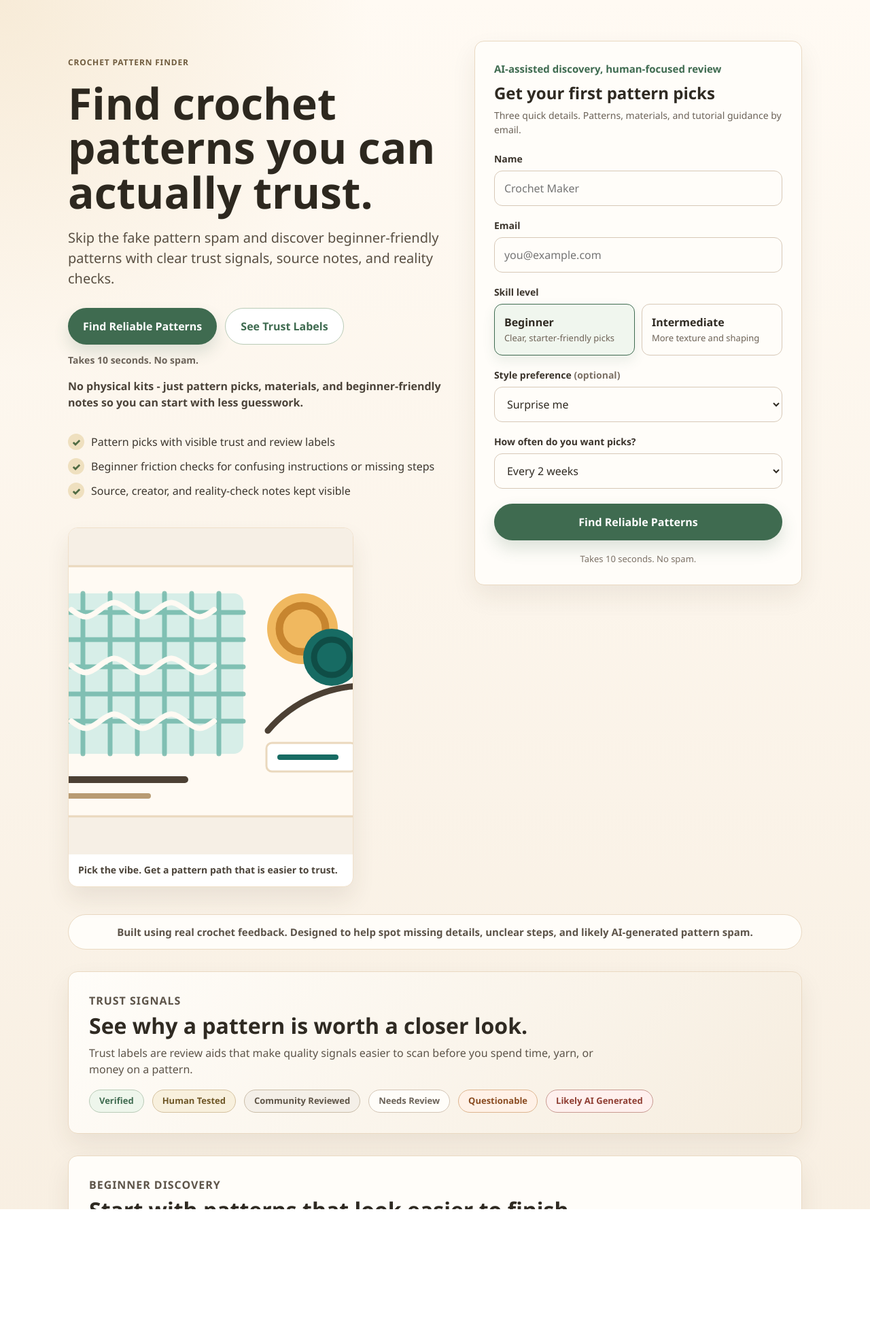
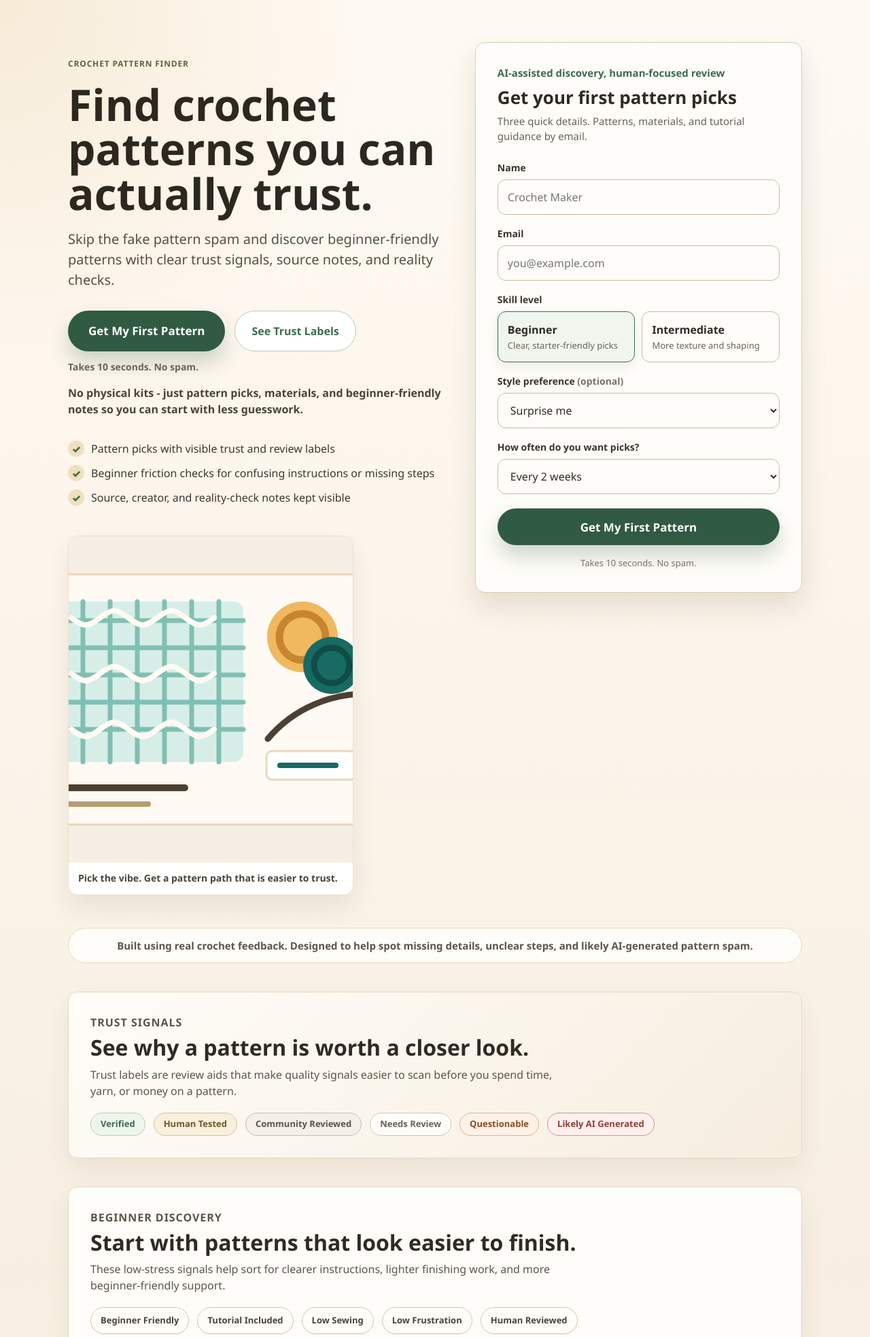
Before and after one commit to trenpatterson-dot/crochet-pattern-agent, a Flask app: page / in a window 1280 px wide. Shown: the top 1967 px of the page at 68% size. Run offline with Flask 3, Linux system fonts and the light colour scheme; parts of the project's set-up code (start-up, migrations or seed data) failed here and were passed over.

Commit message:
polish crochet landing page conversion design

```diff
--- a/templates/form.html
+++ b/templates/form.html
@@ -20,7 +20,7 @@
     .page {
       width: min(1120px, 100%);
       margin: 0 auto;
-      padding: 34px 20px 56px;
+      padding: 34px 20px 64px;
     }
 
     .hero {
@@ -29,10 +29,10 @@
       grid-template-areas:
         "copy signup"
         "visual signup";
-      gap: 32px;
+      gap: 34px;
       align-items: start;
       min-height: auto;
-      padding: 26px 0 18px;
+      padding: 28px 0 20px;
     }
 
     .soft-panel {
@@ -78,8 +78,8 @@
     .hero-actions {
       display: flex;
       flex-wrap: wrap;
-      gap: 12px;
-      margin-top: 28px;
+      gap: 14px;
+      margin-top: 30px;
     }
 
     .trust-line {
@@ -106,18 +106,26 @@
       font-weight: 760;
       text-align: center;
       cursor: pointer;
-      transition: transform 0.15s, box-shadow 0.15s, background 0.15s;
+      transition: transform 0.15s, box-shadow 0.15s, background 0.15s, border-color 0.15s;
     }
 
     .button-link {
       display: inline-flex;
       align-items: center;
       justify-content: center;
-      padding: 0 22px;
+      padding: 0 24px;
       background: #3f6b50;
       color: #fff;
       text-decoration: none;
       box-shadow: 0 12px 22px rgba(63, 107, 80, 0.16);
+    }
+
+    .hero-actions .button-link:first-child {
+      min-height: 60px;
+      padding: 0 30px;
+      background: #315a42;
+      font-size: 17px;
+      box-shadow: 0 16px 30px rgba(49, 90, 66, 0.24);
     }
 
     .button-link.secondary {
@@ -190,12 +205,14 @@
 
     .signup-card {
       grid-area: signup;
-      padding: 28px;
+      padding: 32px;
+      border-color: #dfcbb1;
+      box-shadow: 0 20px 42px rgba(68, 52, 30, 0.13);
     }
 
     .form-intro {
       display: inline-flex;
-      margin-bottom: 10px;
+      margin-bottom: 9px;
       color: #3f6b50;
       font-size: 15px;
       font-weight: 760;
@@ -203,15 +220,16 @@
 
     .signup-card h2 {
       color: #2f2a22;
-      font-size: 24px;
+      font-size: 26px;
       line-height: 1.2;
       margin-bottom: 8px;
+      font-weight: 780;
     }
 
     .form-note {
       color: #6b6258;
-      font-size: 14px;
-      margin-bottom: 22px;
+      font-size: 15px;
+      margin-bottom: 24px;
     }
 
     .error-msg {
@@ -226,7 +244,7 @@
 
     form {
       display: grid;
-      gap: 18px;
+      gap: 17px;
     }
 
     .field-label {
@@ -243,21 +261,23 @@
       width: 100%;
       min-height: 52px;
       padding: 12px 14px;
-      border: 1.5px solid #d7c8b7;
+      border: 1.5px solid #cbb9a4;
       border-radius: 12px;
       background: #fffdf9;
       color: #2f2a22;
       font: inherit;
       font-size: 16px;
-      transition: border-color 0.2s, box-shadow 0.2s;
+      box-shadow: inset 0 1px 0 rgba(255, 255, 255, 0.72);
+      transition: border-color 0.2s, box-shadow 0.2s, background 0.2s;
     }
 
     input[type="text"]:focus,
     input[type="email"]:focus,
     select:focus {
       outline: none;
-      border-color: #3f6b50;
-      box-shadow: 0 0 0 4px rgba(63, 107, 80, 0.12);
+      border-color: #315a42;
+      background: #fff;
+      box-shadow: 0 0 0 4px rgba(49, 90, 66, 0.16);
     }
 
     .skill-group {
@@ -270,7 +290,7 @@
       display: block;
       min-height: 72px;
       padding: 14px;
-      border: 1.5px solid #d7c8b7;
+      border: 1.5px solid #cbb9a4;
       border-radius: 12px;
       background: #fffdf9;
       cursor: pointer;
@@ -293,9 +313,10 @@
       width: 100%;
       margin-top: 4px;
       border: none;
-      background: #3f6b50;
+      background: #315a42;
       color: #fff;
-      box-shadow: 0 12px 24px rgba(63, 107, 80, 0.18);
+      font-size: 17px;
+      box-shadow: 0 16px 30px rgba(49, 90, 66, 0.24);
     }
 
     .privacy-note {
@@ -305,12 +326,12 @@
     }
 
     .section {
-      margin-top: 32px;
+      margin-top: 42px;
     }
 
     .section-header {
       max-width: 780px;
-      margin-bottom: 18px;
+      margin-bottom: 20px;
     }
 
     .section-kicker {
@@ -332,6 +353,7 @@
     }
 
     .section-header p {
+      max-width: 680px;
       color: #5d5449;
       font-size: 16px;
     }
@@ -427,7 +458,7 @@
     }
 
     .proof-line {
-      margin-top: 22px;
+      margin-top: 28px;
       padding: 14px 18px;
       border: 1px solid #ead9c2;
       border-radius: 999px;
@@ -440,7 +471,7 @@
 
     .chip-section,
     .trust-section {
-      padding: 30px;
+      padding: 32px;
     }
 
     .trust-section {
@@ -631,7 +666,7 @@
         <p class="subtext">Skip the fake pattern spam and discover beginner-friendly patterns with clear trust signals, source notes, and reality checks.</p>
 
         <div class="hero-actions">
-          <a class="button-link" href="#signup">Find Reliable Patterns</a>
+          <a class="button-link" href="#signup">Get My First Pattern</a>
           <a class="button-link secondary" href="#trust-labels">See Trust Labels</a>
         </div>
         <p class="trust-line">Takes 10 seconds. No spam.</p>
@@ -705,7 +740,7 @@
             </select>
           </div>
 
-          <button type="submit" class="submit-btn">Find Reliable Patterns</button>
+          <button type="submit" class="submit-btn">Get My First Pattern</button>
           <p class="privacy-note">Takes 10 seconds. No spam.</p>
         </form>
       </div>
```
Also changed, not shown: other parts of templates/form.html (+28 -8 lines).
